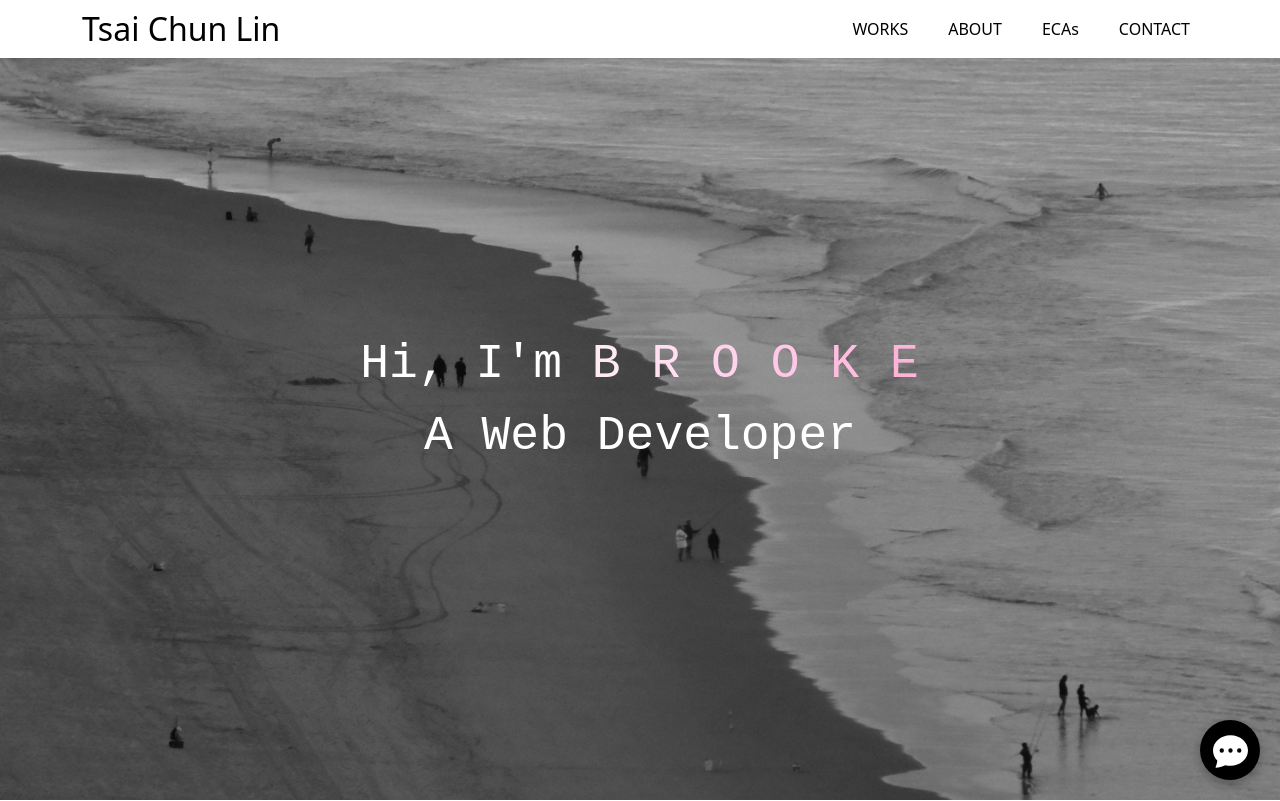
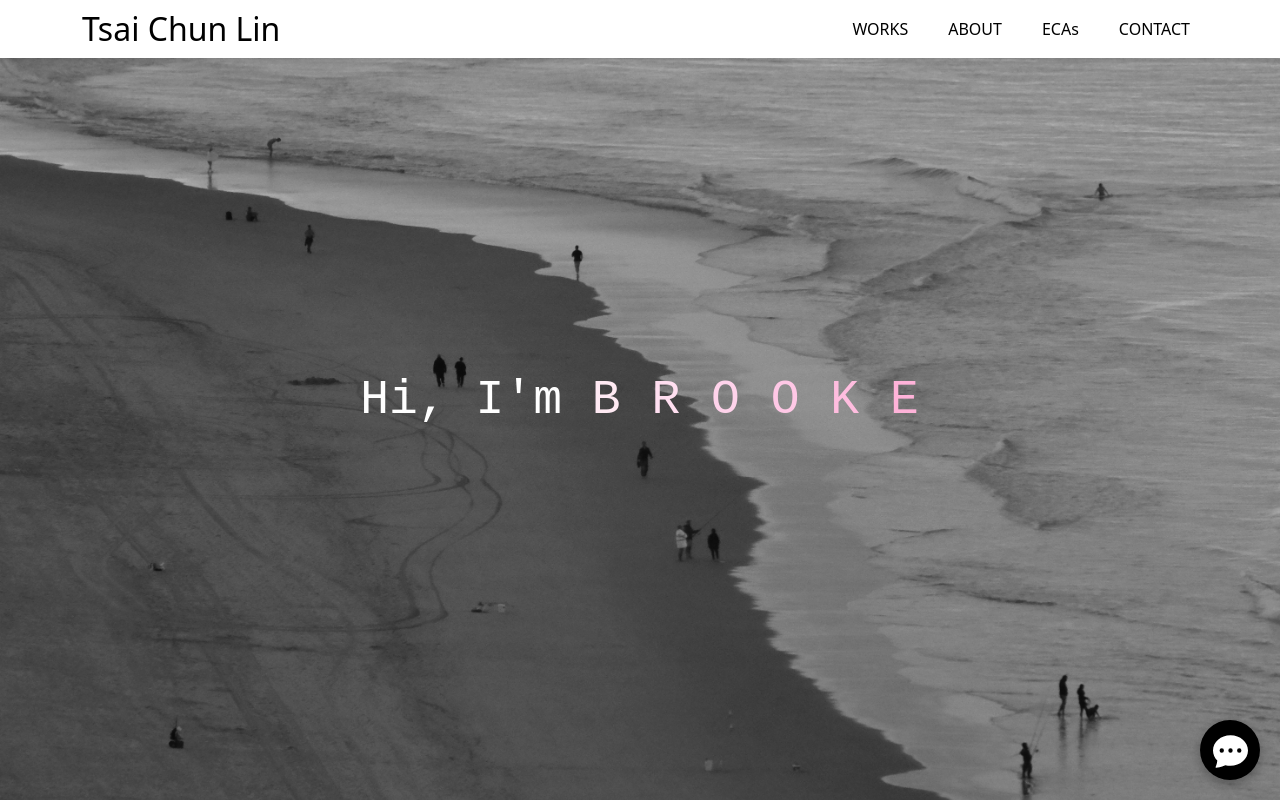
Before and after one commit to Brooke-Lin/Tsai_Chun_Lin_Portfolio, a plain HTML site: page index.html in a window 1280 px wide. Shown: the top 801 px of the page. Drawn offline with nearby package versions, Linux system fonts and the light colour scheme.

Commit message:
Update index.html: minor content/styling changes

```diff
--- a/index.html
+++ b/index.html
@@ -58,8 +58,6 @@
                 <span class="text five">K</span>
                 <span class="text six">E</span>
             </span>
-            <br>
-            A Web Developer
         </div>
     </section>
 
```
